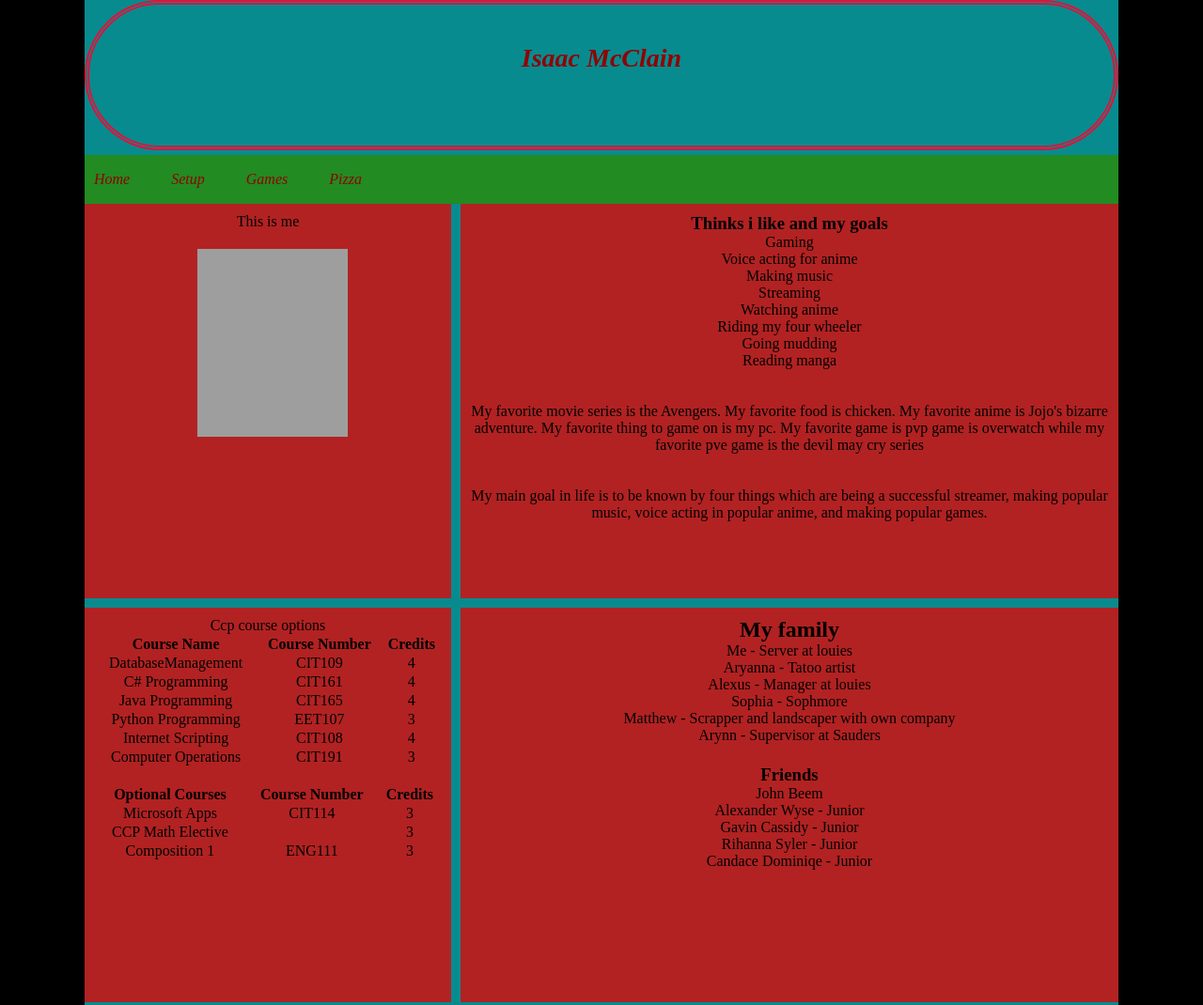
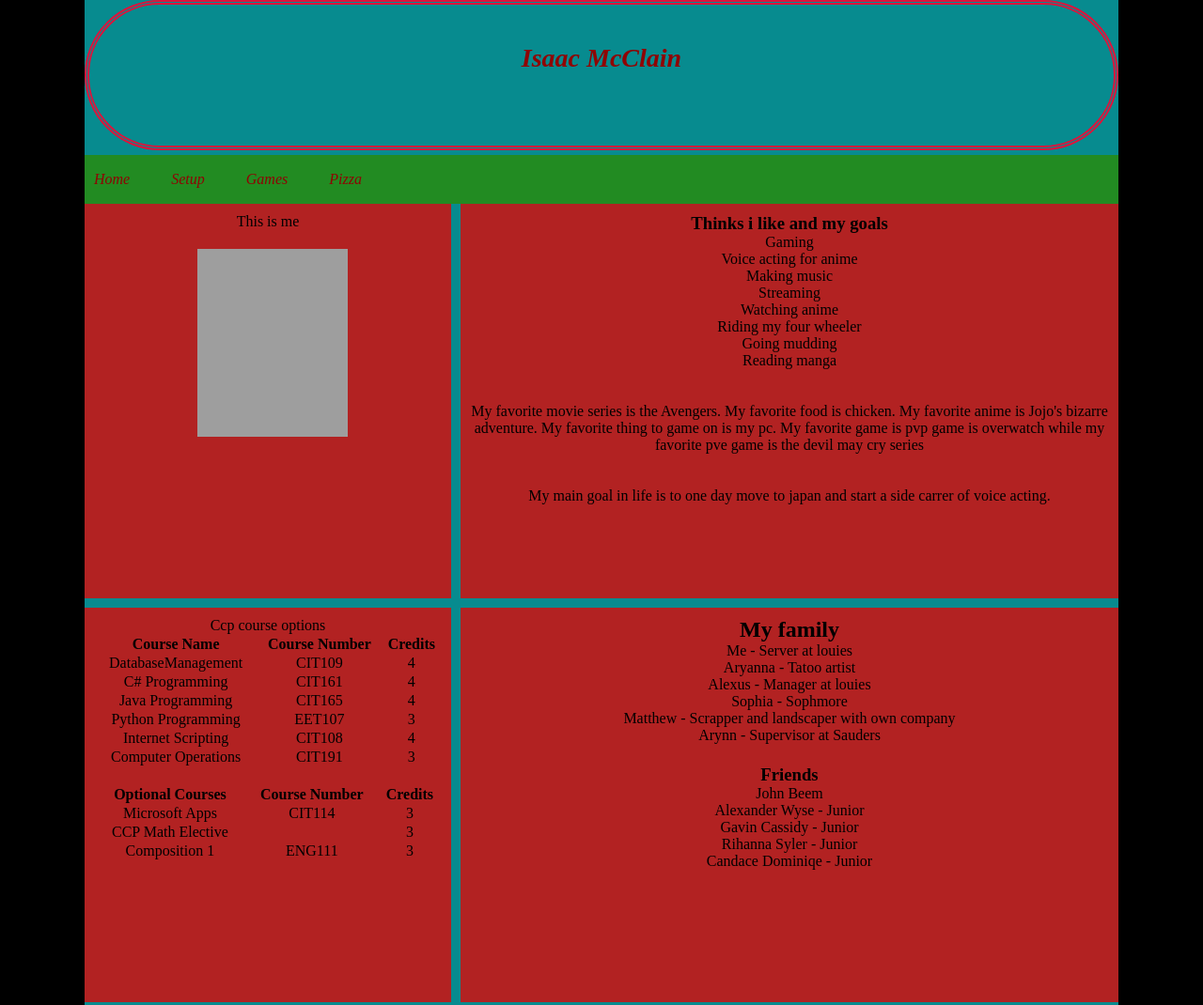
Before and after one commit to fccc-sd/two-column-web-site-trueanimegod-1, a plain HTML site: page index.html in a window 1280 px wide. Shown: the top 1070 px of the page at 94% size. Drawn offline with Linux system fonts and the light colour scheme; grey boxes are pictures that could not be loaded.

Commit message:
small improvement

```diff
--- a/index.html
+++ b/index.html
@@ -49,9 +49,7 @@
        </p>
        <br><br>
        <p>
-        My main goal in life is to be known by four things
-        which are being a successful streamer, making popular music,
-        voice acting in popular anime, and making popular games.
+        My main goal in life is to one day move to japan and start a side carrer of voice acting.
      </p>
         </section>
 
```
Also changed, not shown: pizzaorder.html (+1 -1 lines).
